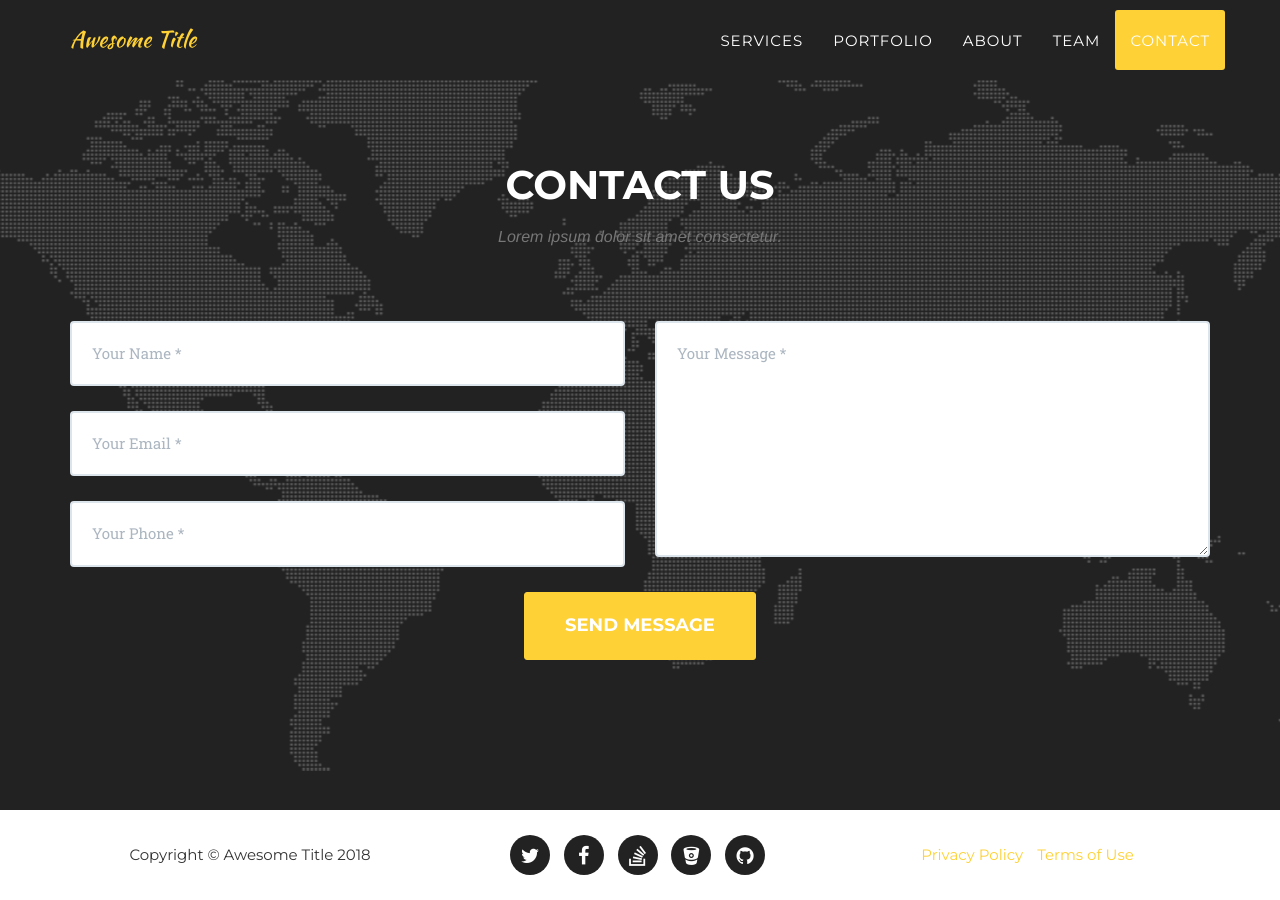
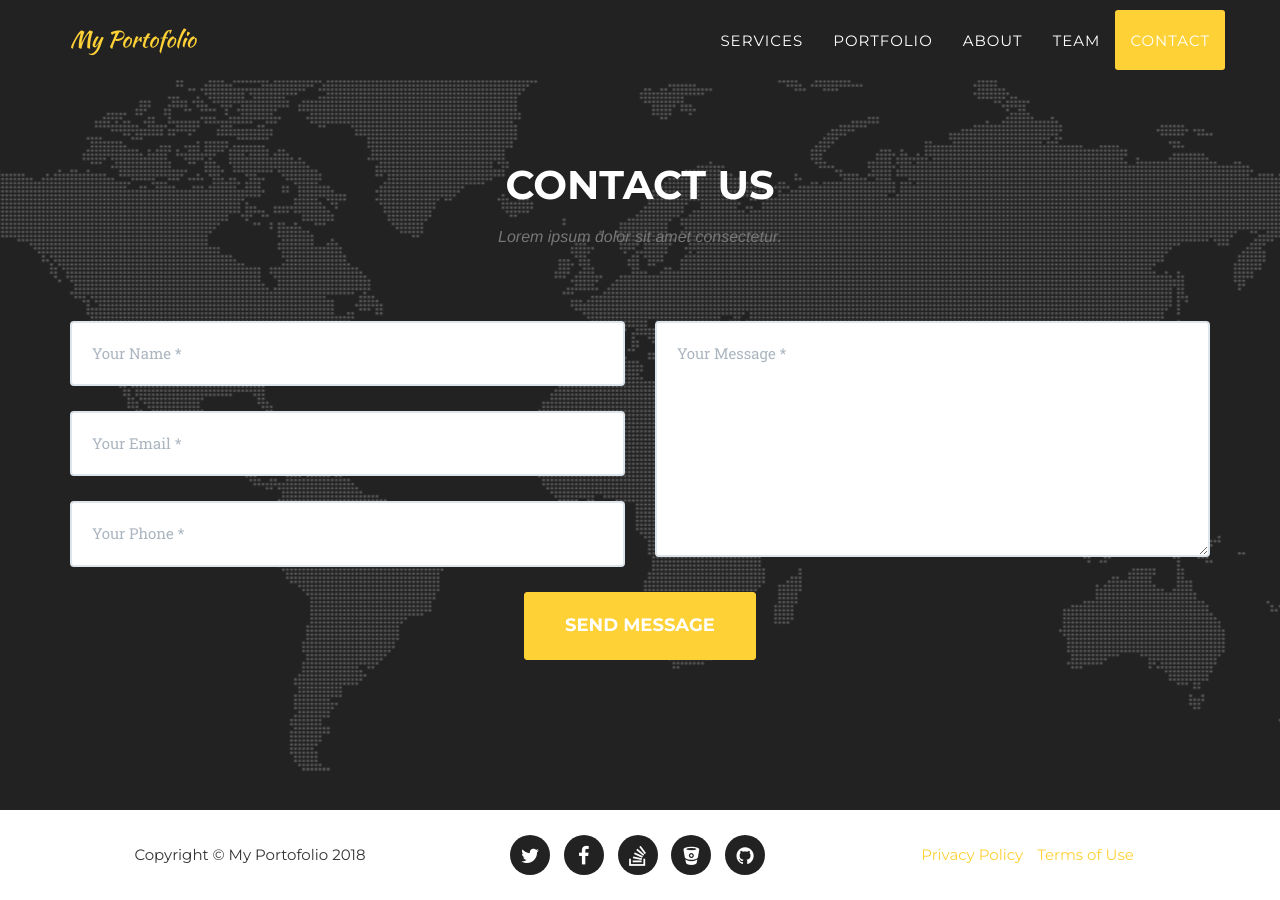
Before and after one commit to kurniamega07/kurniamega.github.io, a Jekyll site: the page built from portofolio/index.html, in a window 1280 px wide and 900 px high, scrolled down 5636 px. Built offline with Jekyll 4.4.1, drawn with Linux system fonts in a browser that asks for light colours; some web fonts are replaced; part of the change alters nothing that is shown.

Commit message:
Update _config.yml

```diff
--- a/portofolio/_config.yml
+++ b/portofolio/_config.yml
@@ -2,9 +2,9 @@ url: https://y7kim.github.io
 baseurl: /agency-jekyll-theme/
 
 # Site settings
-title: Awesome Title
-email: your-email@domain.com
-description: "Write an awesome description for your new site here. You can edit this line in _config.yml. It will appear in your document head meta (for Google search results) and in your feed.xml site description."
+title: My Portofolio
+email: kurniamegga07@gmail.com
+description: "Welcome To My Portofolio"
 
 
 # Team names, titles and social links
```
